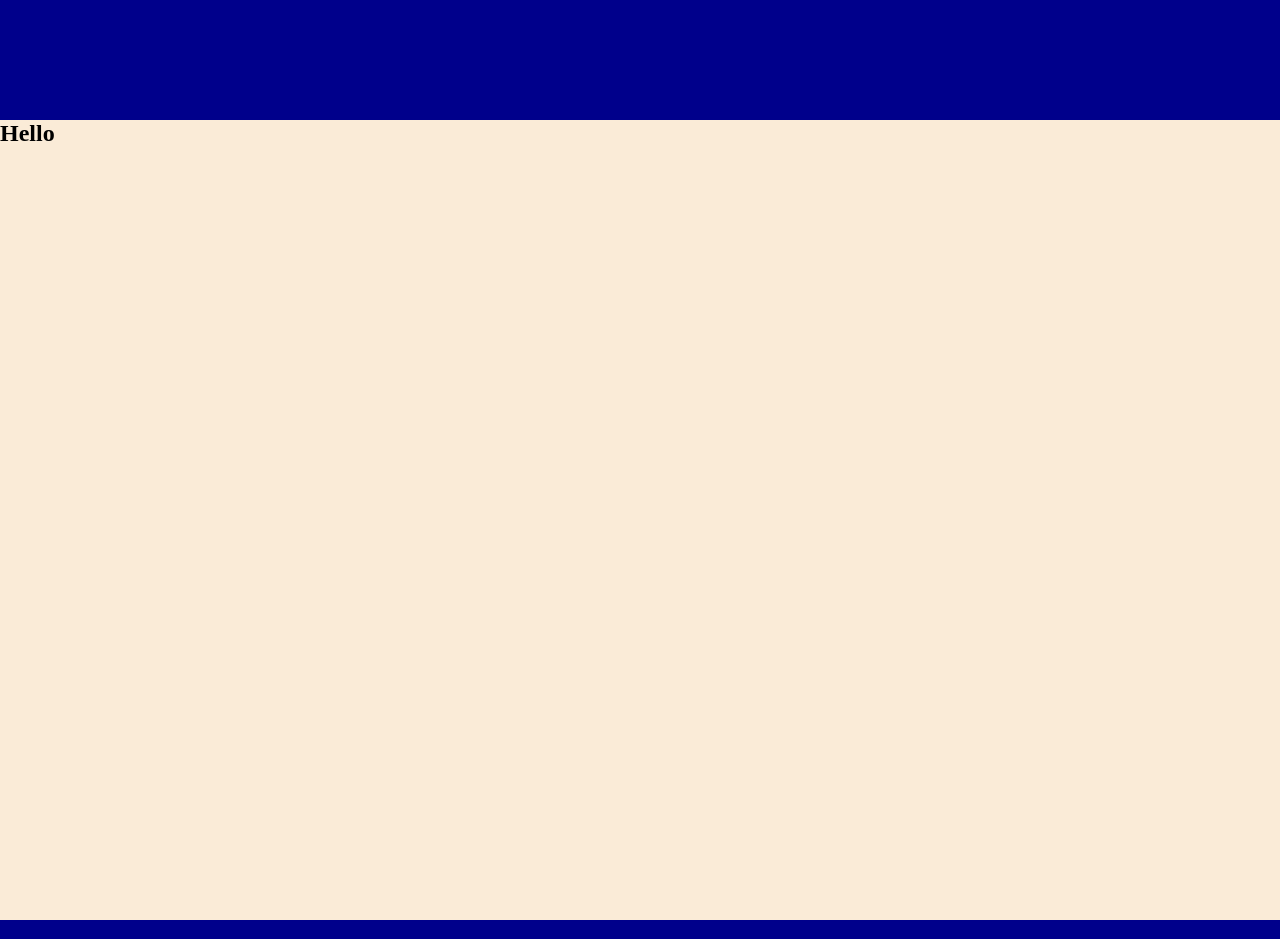
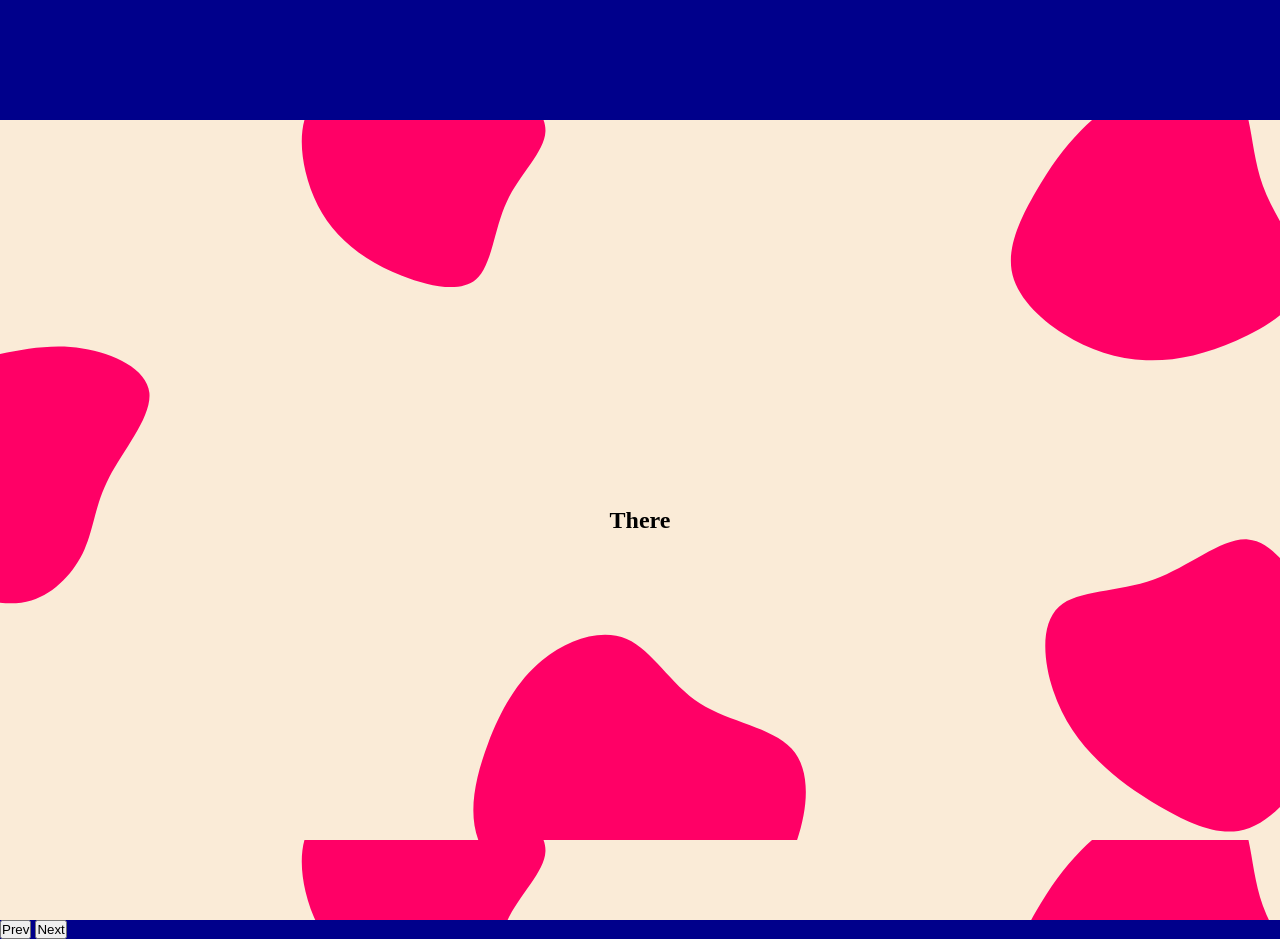
Before and after one commit to filippo-floramo/centro-studi-delta, a website built with webpack: page index.html in a window 1280 px wide. Shown: the part 680-1619 px from the top of the page. Built offline with nearby package versions, Linux system fonts and the light colour scheme.

Commit message:
added carousel logic

```diff
--- a/index.html
+++ b/index.html
@@ -46,11 +46,24 @@
         <!-- Description-->
 
         <section class="description">
+            <div class="description--carousel">
+                <div class="slide one">
+                    <h1>Hello</h1>
+                </div>
+                <div class="slide">
+                    <h1>There</h1>
+                </div>
+                <div class="slide">
+                    <h1>I'm</h1>
+                </div>
+                <div class="slide">
+                    <h1>Filippo</h1>
+                </div>
 
-            <div class="description--content">
-                <h1>Hello</h1>
             </div>
         </section>
+        <button class="descr--btn previous">Prev</button>
+        <button class="descr--btn next">Next</button>
 
 
     </main>
--- a/src/styles/_config.scss
+++ b/src/styles/_config.scss
@@ -3,3 +3,9 @@
    margin: 0;
    box-sizing: border-box;
 }
+
+body {
+   width: 100%;
+   background-color: darkblue;
+   color: white
+}
--- a/src/styles/_description.scss
+++ b/src/styles/_description.scss
@@ -5,4 +5,25 @@
 
    height: 100vh;
    background-color: antiquewhite;
+   background-image: url(../img/carousel-background.svg);
+
+
+   &--carousel {
+      overflow-x: hidden;
+      position: relative;
+      display: flex;
+      height: 100%;
+      width: 100%;
+
+      .slide {
+         position: absolute;
+         height: 100%;
+         width: 100%;
+         display: flex;
+         align-items: center;
+         justify-content: center;
+
+
+      }
+   }
 }
--- a/src/styles/styles.scss
+++ b/src/styles/styles.scss
@@ -7,12 +7,5 @@ html {
    scroll-behavior: smooth;
 }
 
- body {
-   width: 100%;
-   background-color: darkblue;
-   color: white
-
-
-}
 
 @import "mobile";
--- a/src/ts/index.ts
+++ b/src/ts/index.ts
@@ -1,6 +1,7 @@
-import navLogic from "./logic/navbar"
+import navLogic from "./logic/navabar/navbar"
+import description from "./logic/description/description"
 import '../styles/styles.scss'
 
 navLogic()
-
+description()
 console.log("everything is working")
--- /dev/null
+++ b/src/ts/logic/description/description.ts
@@ -0,0 +1,82 @@
+import { checkType } from "../../utils/utils";
+
+
+export default function descriptionLogic() {
+
+   /**declare variables */
+
+   const slides = Array.from(document.querySelectorAll<HTMLElement>(".slide"));
+   const slideContainer = checkType(document.querySelector(".description"));
+
+
+   const next = checkType(document.querySelector(".next"));
+   const previous = checkType(document.querySelector(".previous"))
+
+   let slideCounter = 0;
+   let maxSlides = slides.length - 1;
+
+
+   /* Set position of each silde */
+
+   slides.forEach((slide, indx) => {
+      slide.style.transform = `translateX(${indx * 100}%)`;
+   });
+
+   /* Set carousel logic */
+
+   const animateSlide = () => {
+      slides.forEach((slide, indx) => {
+         slide.style.transform = `translateX(${100 * (indx - slideCounter)}%)`;
+         slide.style.transition = "0.5s ease-in"
+      });
+   }
+
+   const nextslide = () => {
+      if (slideCounter === maxSlides) {
+         slideCounter = 0;
+      } else {
+         ++slideCounter;
+      }
+      animateSlide();
+   }
+
+
+   const previousSlide = () => {
+      if (slideCounter === 0) {
+         slideCounter = maxSlides;
+      } else {
+         --slideCounter;
+      }
+
+      animateSlide();
+
+   }
+
+
+   /*automate carousel on interval */
+
+   let interval: NodeJS.Timer;
+
+   const stopCarousel = () => {
+      clearInterval(interval)
+   }
+
+   const startCarousel = () => {
+      interval = setInterval(() => {
+         nextslide();
+      }, 5000)
+   }
+
+
+
+   /*Set event listeners */
+
+   window.onload = () => startCarousel();
+
+   next.addEventListener("click", () => nextslide());
+   previous.addEventListener("click", () => previousSlide());
+
+   slideContainer.addEventListener('mouseover', () => { stopCarousel(); });
+   slideContainer.addEventListener('mouseout', () => { startCarousel(); });
+
+}
--- a/src/ts/logic/hideNavbar.ts
+++ b/src/ts/logic/navabar/hideNavbar.ts
@@ -1,4 +1,4 @@
-import { checkType } from "../utils/utils"
+import { checkType } from "../../utils/utils"
 
 export default function hideNavbar() {
 
--- a/src/ts/logic/navbar.ts
+++ b/src/ts/logic/navabar/navbar.ts
@@ -1,4 +1,4 @@
-import { checkType } from '../utils/utils';
+import { checkType } from '../../utils/utils';
 import hideNavbar from './hideNavbar';
 
 
```
Also changed, not shown: src/img/carousel-background.svg (added).
